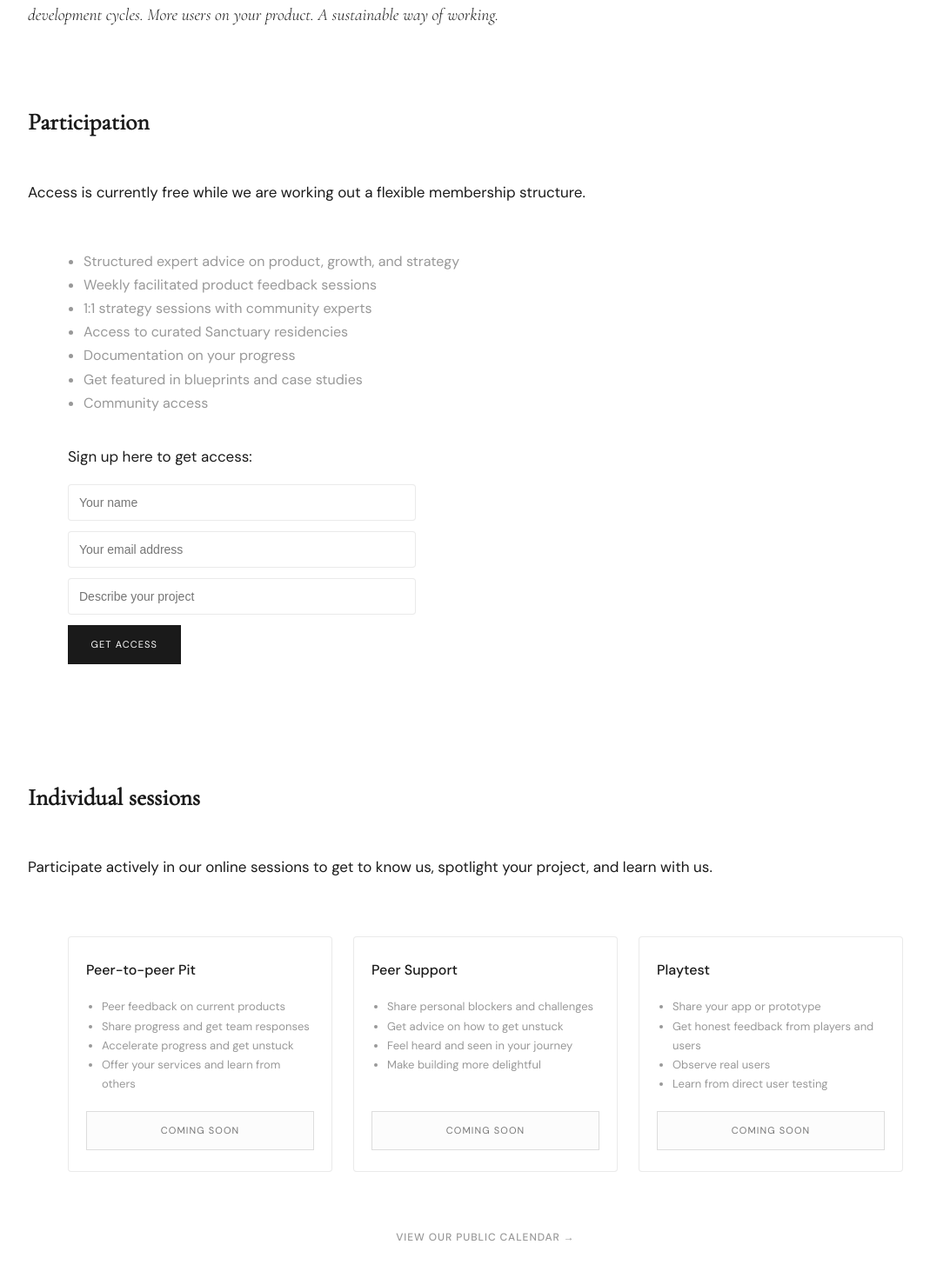
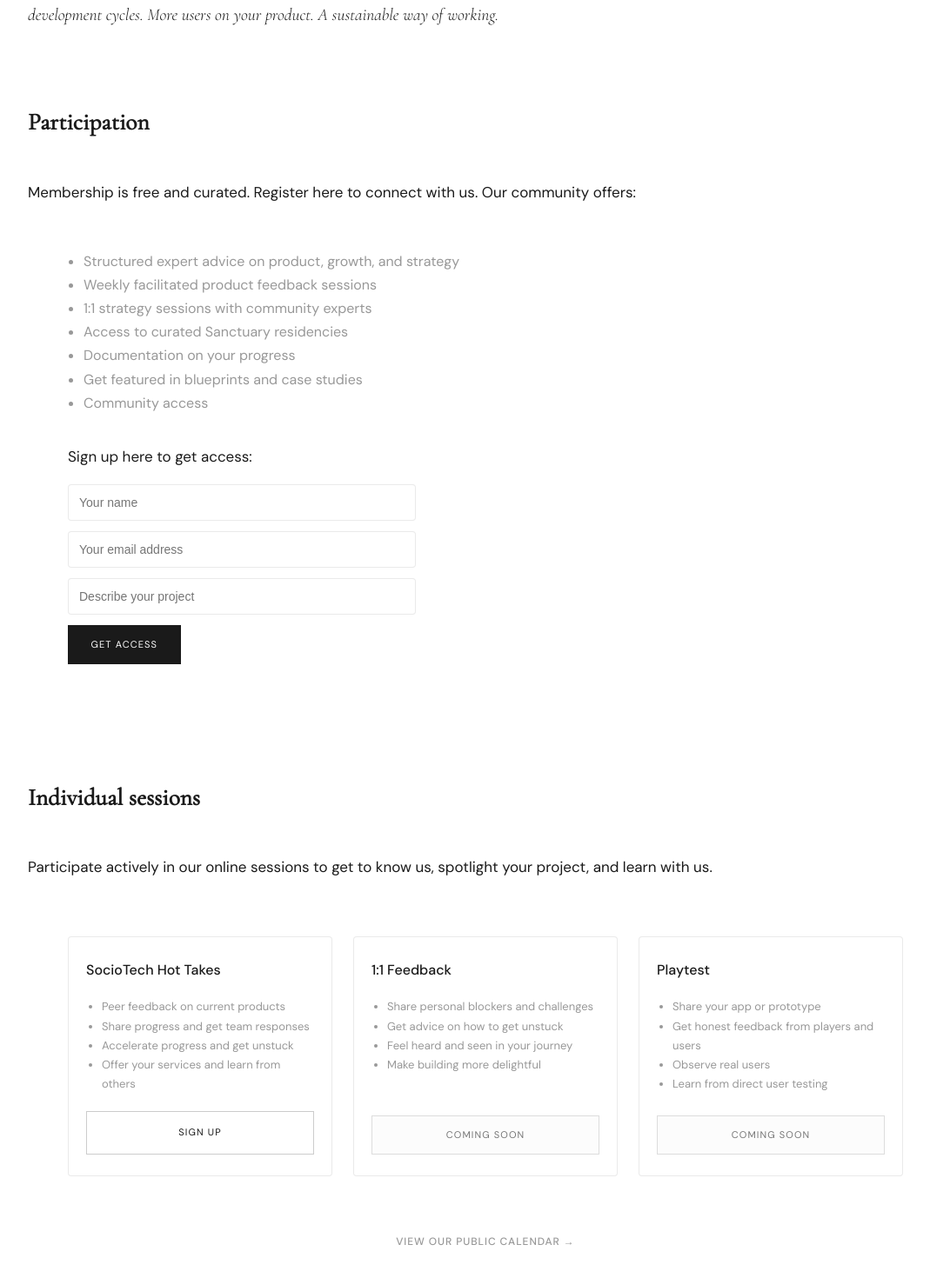
Before and after one commit to kischiman/sanctuary-react, a React (Vite) app: page /join in a window 1280 px wide. Shown: the part 260-1730 px from the top of the page at 87% size, without its empty margins (82-1151 px from the left). Built offline with nearby package versions, Linux system fonts and the light colour scheme.

Commit message:
Update join page sessions

```diff
--- a/src/pages/Join.jsx
+++ b/src/pages/Join.jsx
@@ -211,7 +211,7 @@ export default function Join() {
       <div className="pricing-section">
         <h2>Participation</h2>
         <p style={{ maxWidth: 'var(--max-width)', margin: '0 auto', padding: '0 0 2rem', color: 'var(--text-secondary)' }}>
-          Access is currently free while we are working out a flexible membership structure.
+          Membership is free and curated. Register here to connect with us. Our community offers:
         </p>
       </div>
 
@@ -250,19 +250,19 @@ export default function Join() {
         >
           {/* Hot Takes */}
           <div style={{ border: '1px solid var(--faint)', borderRadius: '4px', padding: '24px 20px', background: 'var(--cream)', display: 'flex', flexDirection: 'column' }} className="membership-card-mobile">
-            <h3 style={{ fontFamily: 'var(--sans)', fontSize: '16px', fontWeight: '500', color: 'var(--dark)', marginBottom: '18px' }}>Peer-to-peer Pit</h3>
+            <h3 style={{ fontFamily: 'var(--sans)', fontSize: '16px', fontWeight: '500', color: 'var(--dark)', marginBottom: '18px' }}>SocioTech Hot Takes</h3>
             <ul style={{ listStyle: 'disc', paddingLeft: '18px', fontSize: '13px', lineHeight: '1.7', color: 'var(--mid)', marginBottom: '20px', flex: 1 }}>
               <li>Peer feedback on current products</li>
               <li>Share progress and get team responses</li>
               <li>Accelerate progress and get unstuck</li>
               <li>Offer your services and learn from others</li>
             </ul>
-            <button className="btn-tier btn-tier--outline" disabled style={{ width: '100%', opacity: 0.6, cursor: 'not-allowed' }}>Coming soon</button>
+            <a href="https://luma.com/thesanctuary" target="_blank" rel="noopener noreferrer" className="btn-tier btn-tier--outline" style={{ width: '100%' }}>Sign up</a>
           </div>
 
           {/* Peer Support */}
           <div style={{ border: '1px solid var(--faint)', borderRadius: '4px', padding: '24px 20px', background: 'var(--cream)', display: 'flex', flexDirection: 'column' }} className="membership-card-mobile">
-            <h3 style={{ fontFamily: 'var(--sans)', fontSize: '16px', fontWeight: '500', color: 'var(--dark)', marginBottom: '18px' }}>Peer Support</h3>
+            <h3 style={{ fontFamily: 'var(--sans)', fontSize: '16px', fontWeight: '500', color: 'var(--dark)', marginBottom: '18px' }}>1:1 Feedback</h3>
             <ul style={{ listStyle: 'disc', paddingLeft: '18px', fontSize: '13px', lineHeight: '1.7', color: 'var(--mid)', marginBottom: '20px', flex: 1 }}>
               <li>Share personal blockers and challenges</li>
               <li>Get advice on how to get unstuck</li>
```
